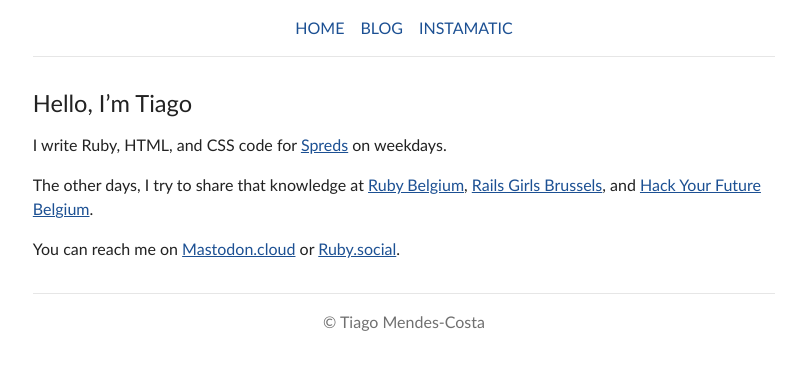
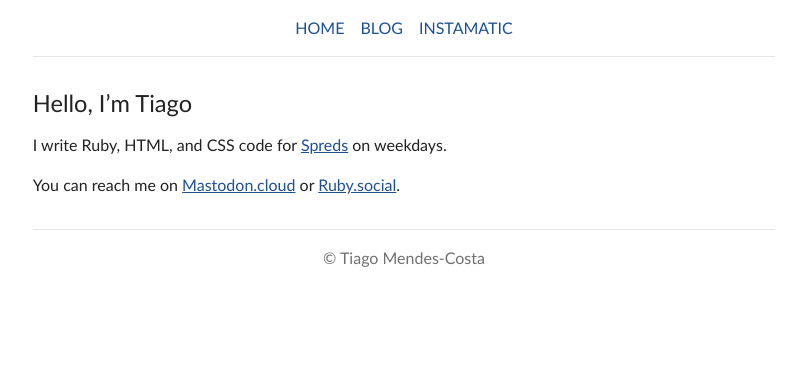
Before and after one commit to otagi/otagi.github.io, a Jekyll site: the page built from index.html, in a window 1280 px wide. Shown: the top 370 px of the page, without its empty margins (236-1028 px from the left). Built offline with Jekyll 4.4.1, drawn with Linux system fonts in a browser that asks for light colours.

Commit message:
Remove volunteer work from home page

```diff
--- a/index.html
+++ b/index.html
@@ -4,7 +4,6 @@
 <section>
   <h1>Hello, I’m Tiago</h1>
   <p>I write Ruby, HTML, and CSS code for <a href="https://spreds.com/">Spreds</a> on weekdays.</p>
-  <p>The other days, I try to share that knowledge at <a href="https://rubybelgium.be/">Ruby Belgium</a>, <a href="https://rubybelgium.be/rails-girls">Rails Girls Brussels</a>, and <a href="https://hackyourfuture.be/">Hack Your Future Belgium</a>.</p>
 	<p>
 		You can reach me on
 		<a rel="me" href="https://mastodon.cloud/@otagi">Mastodon.cloud</a> or
```
